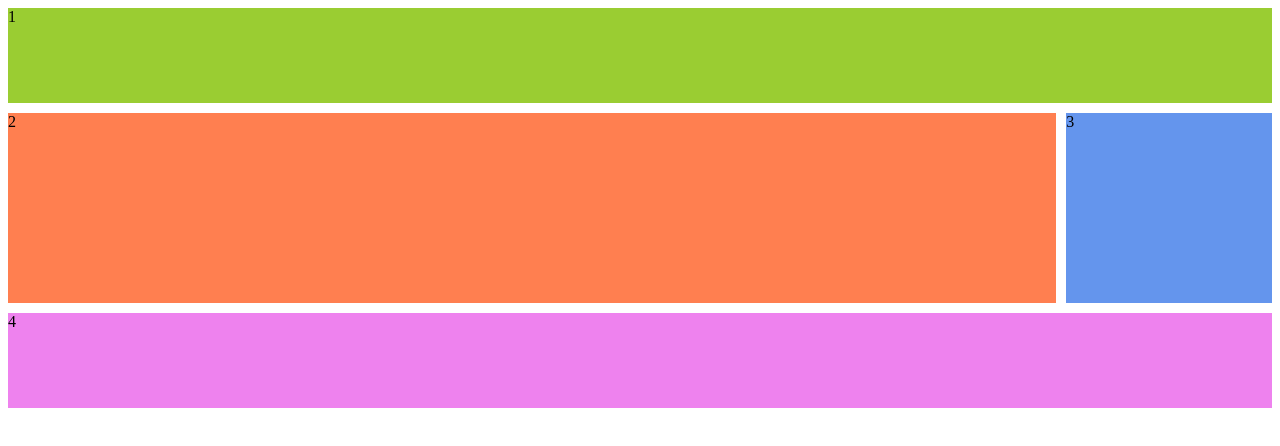
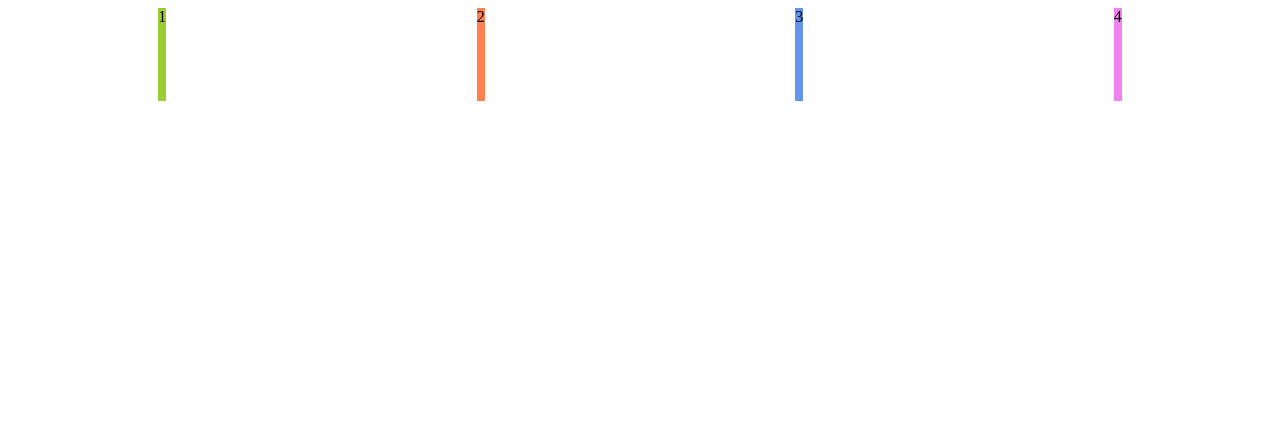
Before and after one commit to JeongBin0227/Layout_Master, a plain HTML site: page grid/gridTemplate.html in a window 1280 px wide. Drawn offline with Linux system fonts and the light colour scheme.

Commit message:
feat: place-items
= align-items + justify-items

justify-items
기본값 : stretch
⇒ 수평

align-items
기본값 : stretch
⇒ 수직

```diff
--- a/grid/gridTemplate.html
+++ b/grid/gridTemplate.html
@@ -7,28 +7,31 @@
         display: grid;
         gap:10px;
         height: 50vh;
-        /* grid-template-columns: repeat(4,1fr);
-        grid-template-rows: repeat(4,1fr); */
-        grid-template:
+        grid-template-columns: repeat(4,1fr);
+        grid-template-rows: repeat(4,1fr);
+        /* grid-template:
         "header header header header" 1fr
-        "content content content nav" 2fr
-        "footer footer footer footer" 1fr / 2fr 2fr 1fr 1fr
+        "content content content nav" 1fr
+        "footer footer footer footer" 1fr / 1fr 1fr 1fr 1fr; */
+        /* justify-items: center;
+        align-items: stretch; */
+        place-items: stretch center;
     }
     .header{
         background-color:yellowgreen;
-        grid-area: header;
+        /* grid-area: header; */
     }
     .content{
         background-color:coral;
-        grid-area: content;
+        /* grid-area: content; */
     }
     .nav{
         background-color:cornflowerblue;
-        grid-area: nav;
+        /* grid-area: nav; */
     }
     .footer{
         background-color:violet;
-        grid-area: footer;
+        /* grid-area: footer; */
     }
   </style>
 </head>
```
